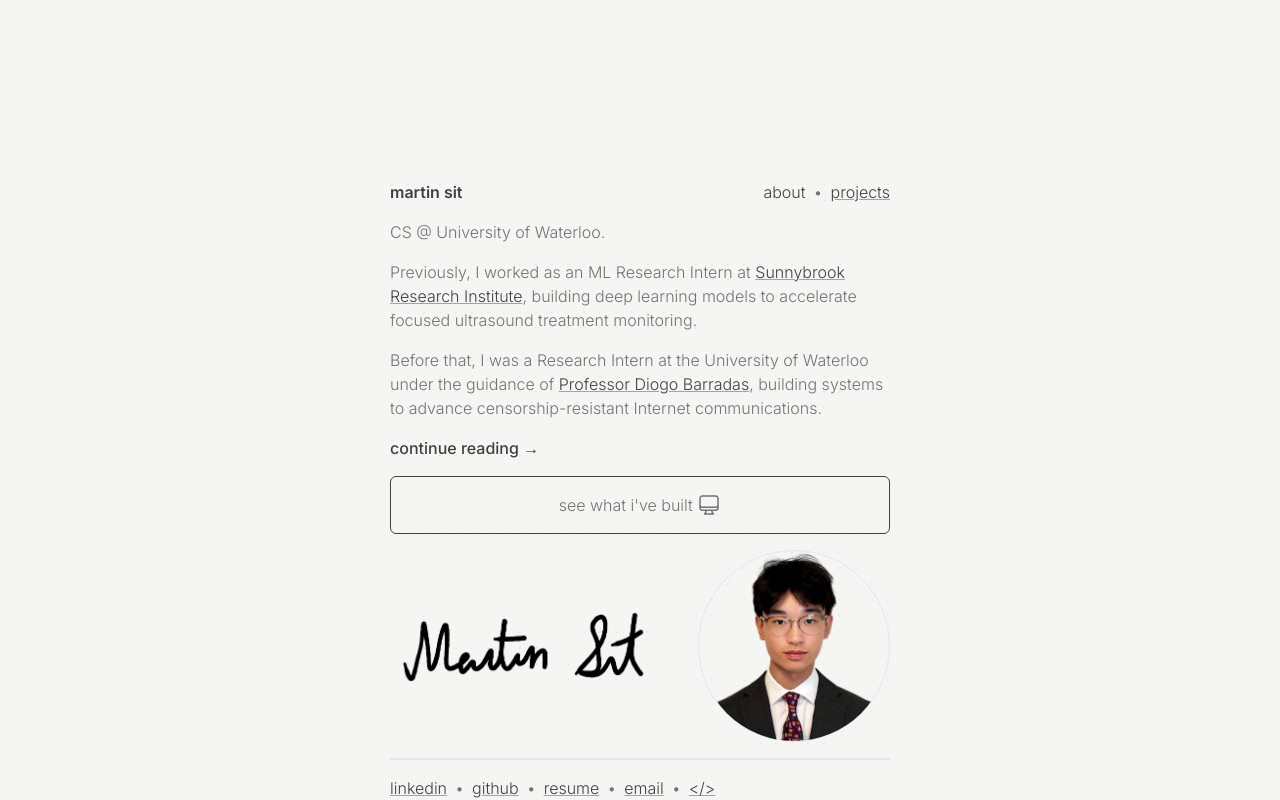
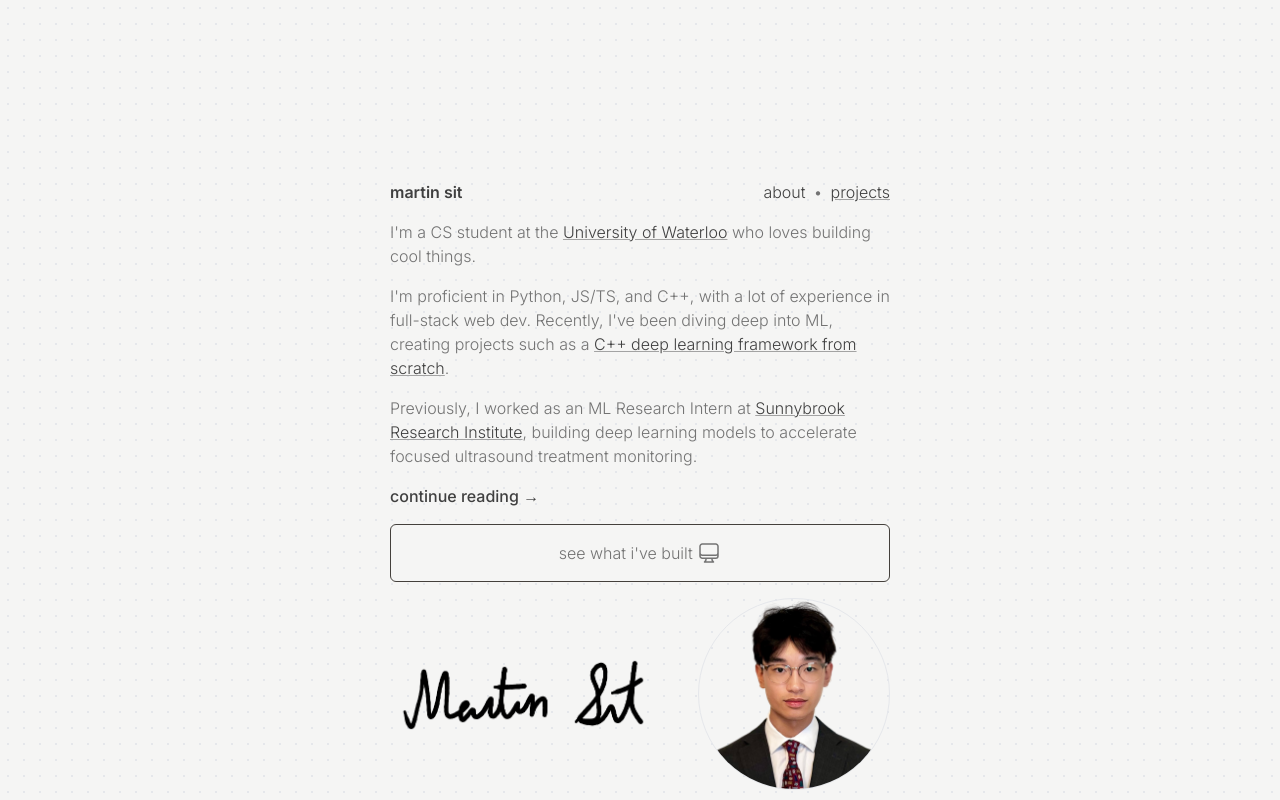
Before and after one commit to martin226/v2, a Next.js app: page / in a window 1280 px wide. Shown: the top 800 px of the page. Built offline with nearby package versions, Linux system fonts and the light colour scheme.

Commit message:
feat: intro paragraph

```diff
--- a/src/app/page.js
+++ b/src/app/page.js
@@ -11,7 +11,20 @@ export default function About() {
   const [isExpanded, setIsExpanded] = useState(false);
   return (
     <div className="flex flex-col gap-4">
-      <p>CS @ University of Waterloo.</p>
+      <p>
+        I'm a CS student at the{" "}
+        <Link href="https://uwaterloo.ca">University of Waterloo</Link> who
+        loves building cool things.
+      </p>
+      <p>
+        I'm proficient in Python, JS/TS, and C++, with a lot of experience in
+        full-stack web dev. Recently, I've been diving deep into ML, creating
+        projects such as a{" "}
+        <Link href="https://github.com/martin226/litenet">
+          C++ deep learning framework from scratch
+        </Link>
+        .
+      </p>
       <p>
         Previously, I worked as an ML Research Intern at{" "}
         <Link href="https://sunnybrook.ca/research/">
@@ -19,15 +32,6 @@ export default function About() {
         </Link>
         , building deep learning models to accelerate focused ultrasound
         treatment monitoring.
-      </p>
-      <p>
-        Before that, I was a Research Intern at the University of Waterloo under
-        the guidance of{" "}
-        <Link href="https://cs.uwaterloo.ca/~dbarrada/">
-          Professor Diogo Barradas
-        </Link>
-        , building systems to advance censorship-resistant Internet
-        communications.
       </p>
       {!isExpanded ? (
         <button
@@ -38,6 +42,15 @@ export default function About() {
         </button>
       ) : (
         <>
+          <p>
+            Before that, I was a Research Intern at the University of Waterloo
+            under the guidance of{" "}
+            <Link href="https://cs.uwaterloo.ca/~dbarrada/">
+              Professor Diogo Barradas
+            </Link>
+            , building systems to advance censorship-resistant Internet
+            communications.
+          </p>
           <p>
             In high school, I led the{" "}
             <Link href="https://app.staugustinechs.ca">
```
